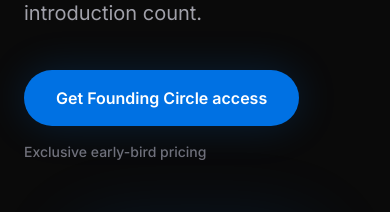
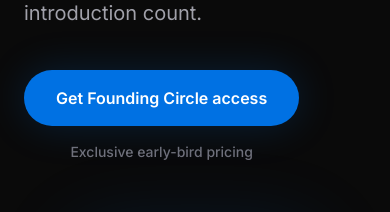
Before and after one commit to youemayare/tayz-landing-page, a Next.js app: page / in a window 390 px wide. Shown: the part 492-704 px from the top of the page. Built offline with nearby package versions, Linux system fonts and the light colour scheme.

Commit message:
style: center align early-bird pricing text beneath CTA button on mobile

```diff
--- a/src/app/page.tsx
+++ b/src/app/page.tsx
@@ -185,7 +185,7 @@
               </p>
             </FadeIn>
             <FadeIn delay={0.2}>
-              <div className="flex flex-col sm:flex-row gap-4 items-start sm:items-center">
+              <div className="inline-flex flex-col sm:flex-row gap-4 items-center">
                 <CtaButton
                   href={WAITLIST_URL}
                   className="text-base px-8 py-4 rounded-full"
```
